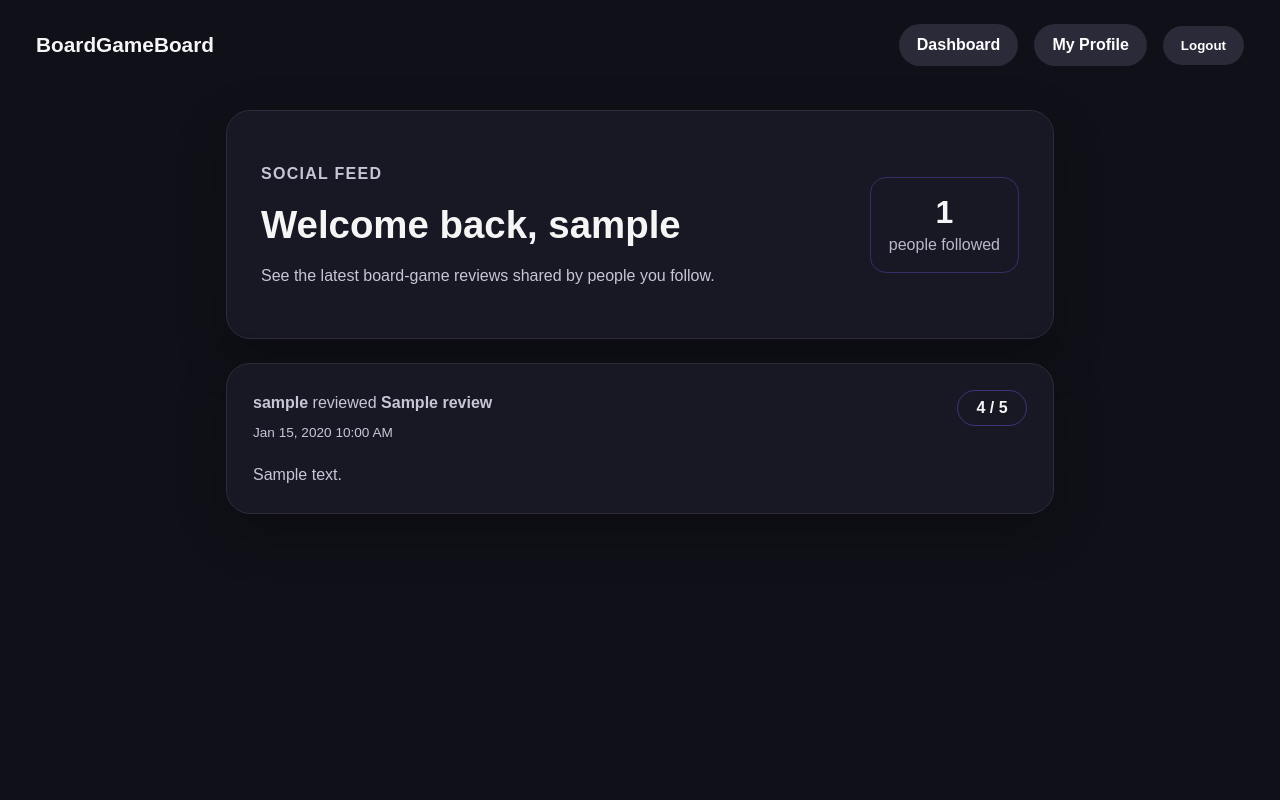
After one commit to achsfu/BoardGameSite, a Spring Boot app: page /feed in a window 1280 px wide. The commit adds this page. Run offline with Spring Boot 4, Linux system fonts and the light colour scheme; the visitor is signed in with stand-in values (Sample User, id 1); tables that the repository leaves empty hold one stand-in row (values such as "Sample post"); some of the project's set-up classes (security, data sources, template engines, error pages and the like) are left out, and stand-ins take their place.

Commit message:
Add social feed for followed users

```diff
--- /dev/null
+++ b/demo/src/main/java/com/cardboardboxed/demo/controllers/FeedController.java
@@ -0,0 +1,68 @@
+package com.cardboardboxed.demo.controllers;
+
+import com.cardboardboxed.demo.reviews.Review;
+import com.cardboardboxed.demo.reviews.ReviewRepository;
+import com.cardboardboxed.demo.useracounts.User;
+import com.cardboardboxed.demo.useracounts.UserFollowRepository;
+import com.cardboardboxed.demo.useracounts.UserRepository;
+
+import jakarta.servlet.http.HttpServletRequest;
+import jakarta.servlet.http.HttpSession;
+
+import org.springframework.stereotype.Controller;
+import org.springframework.ui.Model;
+import org.springframework.web.bind.annotation.GetMapping;
+
+import java.util.List;
+
+@Controller
+public class FeedController {
+
+    private final UserRepository userRepository;
+    private final UserFollowRepository userFollowRepository;
+    private final ReviewRepository reviewRepository;
+
+    public FeedController(
+            UserRepository userRepository,
+            UserFollowRepository userFollowRepository,
+            ReviewRepository reviewRepository
+    ) {
+        this.userRepository = userRepository;
+        this.userFollowRepository = userFollowRepository;
+        this.reviewRepository = reviewRepository;
+    }
+
+    @GetMapping("/feed")
+    public String showFeed(
+            Model model,
+            HttpServletRequest request
+    ) {
+        HttpSession session = request.getSession(false);
+
+        // The feed is only available to logged-in users.
+        if (session == null || session.getAttribute("AUTH_USER") == null) {
+            return "redirect:/login?error=Please+log+in+to+view+your+feed";
+        }
+
+        String username = (String) session.getAttribute("AUTH_USER");
+        User currentUser = userRepository.findByUsername(username);
+
+        // Protect against an invalid or deleted session user.
+        if (currentUser == null) {
+            session.invalidate();
+            return "redirect:/login?error=User+account+not+found";
+        }
+
+        long followingCount =
+                userFollowRepository.countByFollower(currentUser);
+
+        List<Review> feedReviews =
+                reviewRepository.findFeedReviewsForUser(currentUser);
+
+        model.addAttribute("username", username);
+        model.addAttribute("followingCount", followingCount);
+        model.addAttribute("feedReviews", feedReviews);
+
+        return "feed";
+    }
+}
--- a/demo/src/main/resources/static/css/site.css
+++ b/demo/src/main/resources/static/css/site.css
@@ -577,3 +577,111 @@ textarea {
         grid-template-columns: 1fr;
     }
 }
+
+/* =========================
+   Social Feed
+   ========================= */
+
+.feed-page {
+  width: min(900px, calc(100% - 32px));
+  margin: 0 auto;
+  padding-bottom: 48px;
+}
+
+.feed-header {
+  display: flex;
+  justify-content: space-between;
+  align-items: center;
+  gap: 24px;
+  margin-bottom: 24px;
+}
+
+.feed-header h1 {
+  margin-bottom: 8px;
+}
+
+.feed-following-count {
+  min-width: 145px;
+  padding: 18px;
+  text-align: center;
+  border: 1px solid rgba(124, 92, 255, 0.3);
+  border-radius: 16px;
+}
+
+.feed-following-count strong {
+  display: block;
+  font-size: 2rem;
+  line-height: 1;
+  margin-bottom: 8px;
+}
+
+.feed-list {
+  display: flex;
+  flex-direction: column;
+  gap: 18px;
+}
+
+.feed-review-card {
+  width: 100%;
+}
+
+.feed-review-header {
+  display: flex;
+  justify-content: space-between;
+  align-items: flex-start;
+  gap: 20px;
+}
+
+.feed-review-action {
+  margin: 0;
+  font-size: 1rem;
+}
+
+.feed-review-date {
+  margin: 6px 0 0;
+  font-size: 0.85rem;
+}
+
+.feed-rating {
+  min-width: 70px;
+  padding: 8px 12px;
+  text-align: center;
+  font-weight: 700;
+  border: 1px solid rgba(124, 92, 255, 0.4);
+  border-radius: 999px;
+}
+
+.feed-review-text {
+  margin: 18px 0 0;
+  line-height: 1.65;
+  white-space: pre-wrap;
+  overflow-wrap: anywhere;
+}
+
+.feed-empty-state {
+  text-align: center;
+  padding: 48px 24px;
+}
+
+.feed-empty-state h2 {
+  margin-top: 0;
+}
+
+@media (max-width: 700px) {
+  .feed-header {
+    flex-direction: column;
+    align-items: stretch;
+  }
+
+  .feed-following-count {
+    width: 100%;
+  }
+
+  .feed-review-header {
+    flex-direction: column;
+  }
+
+  .feed-rating {
+    align-self: flex-start;
+  }
+}
--- /dev/null
+++ b/demo/src/main/resources/templates/feed.html
@@ -0,0 +1,154 @@
+<!doctype html>
+<html lang="en" xmlns:th="http://www.thymeleaf.org">
+  <head>
+    <meta charset="UTF-8" />
+    <meta
+      name="viewport"
+      content="width=device-width, initial-scale=1.0"
+    />
+
+    <title>Social Feed | BoardGameBoard</title>
+
+    <link
+      rel="stylesheet"
+      th:href="@{/css/site.css}"
+      href="/css/site.css"
+    />
+  </head>
+
+  <body>
+    <div class="app-shell">
+
+      <nav class="top-nav">
+        <a href="/" class="brand">BoardGameBoard</a>
+
+        <div class="nav-links">
+          <a href="/dashboard" class="secondary-button">
+            Dashboard
+          </a>
+
+          <a href="/profile" class="secondary-button">
+            My Profile
+          </a>
+
+          <form
+            action="/logout"
+            method="post"
+            style="display: inline"
+          >
+            <button type="submit" class="secondary-button">
+              Logout
+            </button>
+          </form>
+        </div>
+      </nav>
+
+      <main class="dashboard feed-page">
+
+        <section class="hero-card feed-header">
+          <div>
+            <p class="eyebrow">SOCIAL FEED</p>
+
+            <h1>
+              Welcome back,
+              <span th:text="${username}">Username</span>
+            </h1>
+
+            <p class="muted">
+              See the latest board-game reviews shared by
+              people you follow.
+            </p>
+          </div>
+
+          <div class="feed-following-count">
+            <strong th:text="${followingCount}">0</strong>
+
+            <span class="muted">
+              people followed
+            </span>
+          </div>
+        </section>
+
+        <!-- The user does not follow anyone. -->
+        <section
+          class="feature-card feed-empty-state"
+          th:if="${followingCount == 0}"
+        >
+          <h2>Your feed is waiting for you</h2>
+
+          <p class="muted">
+            You are not following anyone yet. Find other users
+            and follow them to start building your social feed.
+          </p>
+        </section>
+
+        <!-- The user follows people, but they have no reviews. -->
+        <section
+          class="feature-card feed-empty-state"
+          th:if="${followingCount > 0 and feedReviews.isEmpty()}"
+        >
+          <h2>No recent activity</h2>
+
+          <p class="muted">
+            The people you follow have not posted any reviews yet.
+          </p>
+        </section>
+
+        <!-- Review feed -->
+        <section
+          class="feed-list"
+          th:if="${!feedReviews.isEmpty()}"
+        >
+          <article
+            class="feature-card feed-review-card"
+            th:each="review : ${feedReviews}"
+          >
+            <div class="feed-review-header">
+              <div>
+                <p class="feed-review-action">
+                  <strong
+                    th:text="${review.user.username}"
+                  >
+                    Username
+                  </strong>
+
+                  reviewed
+
+                  <strong
+                    th:text="${review.gameTitle}"
+                  >
+                    Board Game
+                  </strong>
+                </p>
+
+                <p
+                  class="muted feed-review-date"
+                  th:if="${review.createdAt != null}"
+                  th:text="${#temporals.format(
+                    review.createdAt,
+                    'MMM d, yyyy h:mm a'
+                  )}"
+                >
+                  Jul 18, 2026 4:00 PM
+                </p>
+              </div>
+
+              <div class="feed-rating">
+                <span th:text="${review.rating}">5</span>
+                <span>/ 5</span>
+              </div>
+            </div>
+
+            <p
+              class="feed-review-text"
+              th:text="${review.reviewText}"
+            >
+              This is the review text.
+            </p>
+          </article>
+        </section>
+
+      </main>
+    </div>
+  </body>
+</html>
```
Also changed, not shown: demo/src/main/java/com/cardboardboxed/demo/reviews/ReviewRepository.java (+23 -1 lines), demo/src/main/resources/templates/dashboard.html (+177 -43 lines), 1 other file.
